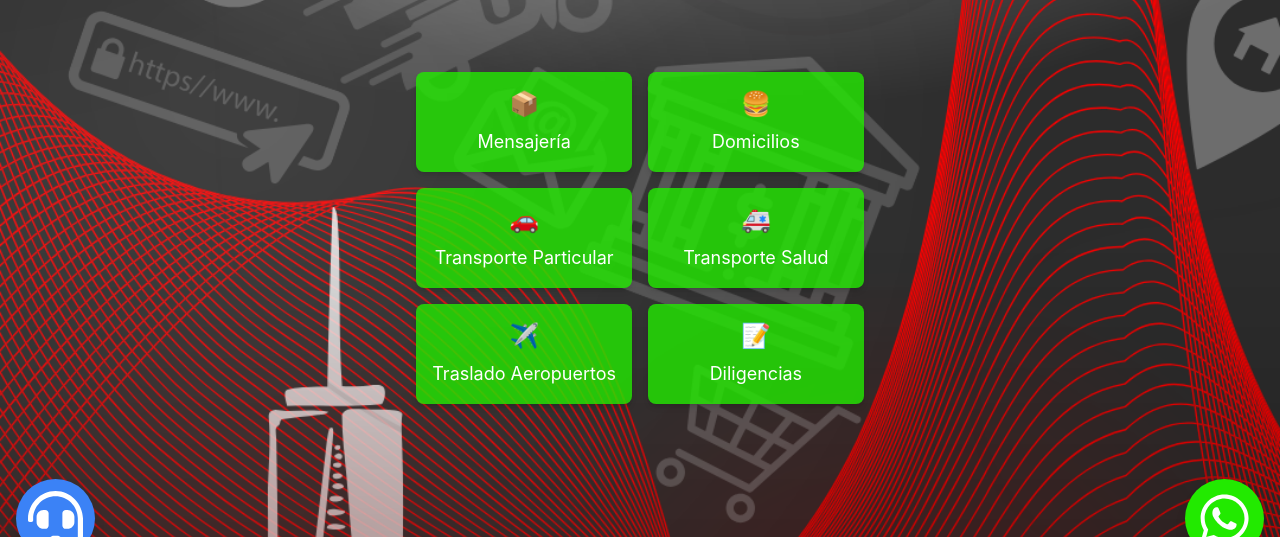
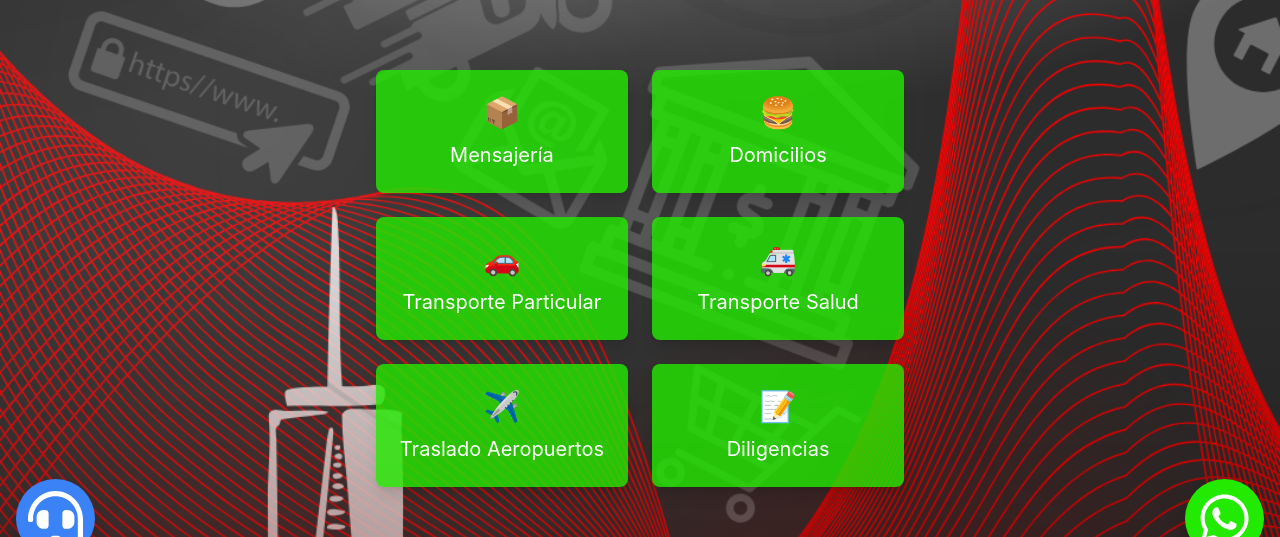
Before and after one commit to DanielCamelo/teloresolvemos, a React (Create React App) app in the folder cliente/: page / in a window 1280 px wide. Shown: the part 226-763 px from the top of the page. Built offline with nearby package versions, Linux system fonts and the light colour scheme; no server answers.

Commit message:
Avance Noviembre9

```diff
--- a/cliente/src/pages/Home.js
+++ b/cliente/src/pages/Home.js
@@ -17,17 +17,19 @@ function Home() {
   };
 
   return (
-    <div className="flex items-center justify-center h-screen">
-      <div className="grid grid-cols-2 gap-4">
+    <div className="flex flex-col items-center justify-center min-h-screen">
+      <div className="mt-20 grid grid-cols-2 gap-6">
         {servicios.map((servicio, index) => (
           <button
             key={index}
-            className="bg-accent bg-opacity-80 hover:bg-opacity-100 text-white p-4 rounded-lg shadow-md hover:shadow-lg transition-all focus:outline-none focus:ring-2 focus:ring-primary flex flex-col items-center justify-center"
+            className="bg-accent bg-opacity-80 hover:bg-opacity-100 text-white p-4 sm:p-6 rounded-lg shadow-lg hover:shadow-xl transition-all
+                       focus:outline-none focus:ring-4 focus:ring-primary"
             onClick={() => handleServiceClick(servicio.ruta)}
             aria-label={`Servicio: ${servicio.nombre}`}
+            style={{ fontSize: '1.5rem' }}
           >
-            <span className="text-2xl">{servicio.icono}</span>
-            <p className="mt-2 text-lg text-center">{servicio.nombre}</p>
+            <span className="text-3xl">{servicio.icono}</span>
+            <p className="mt-2 text-xl text-center">{servicio.nombre}</p>
           </button>
         ))}
       </div>
```
